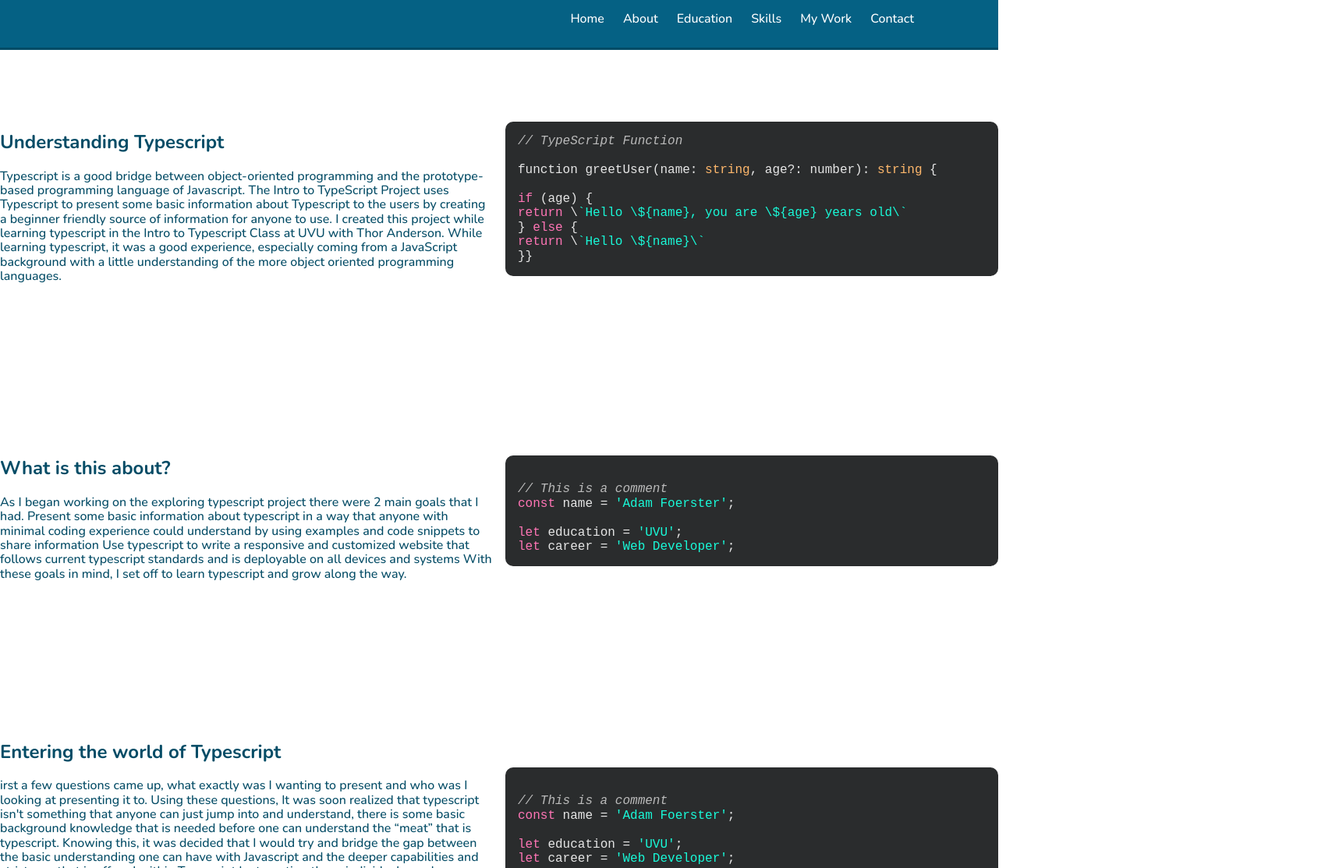
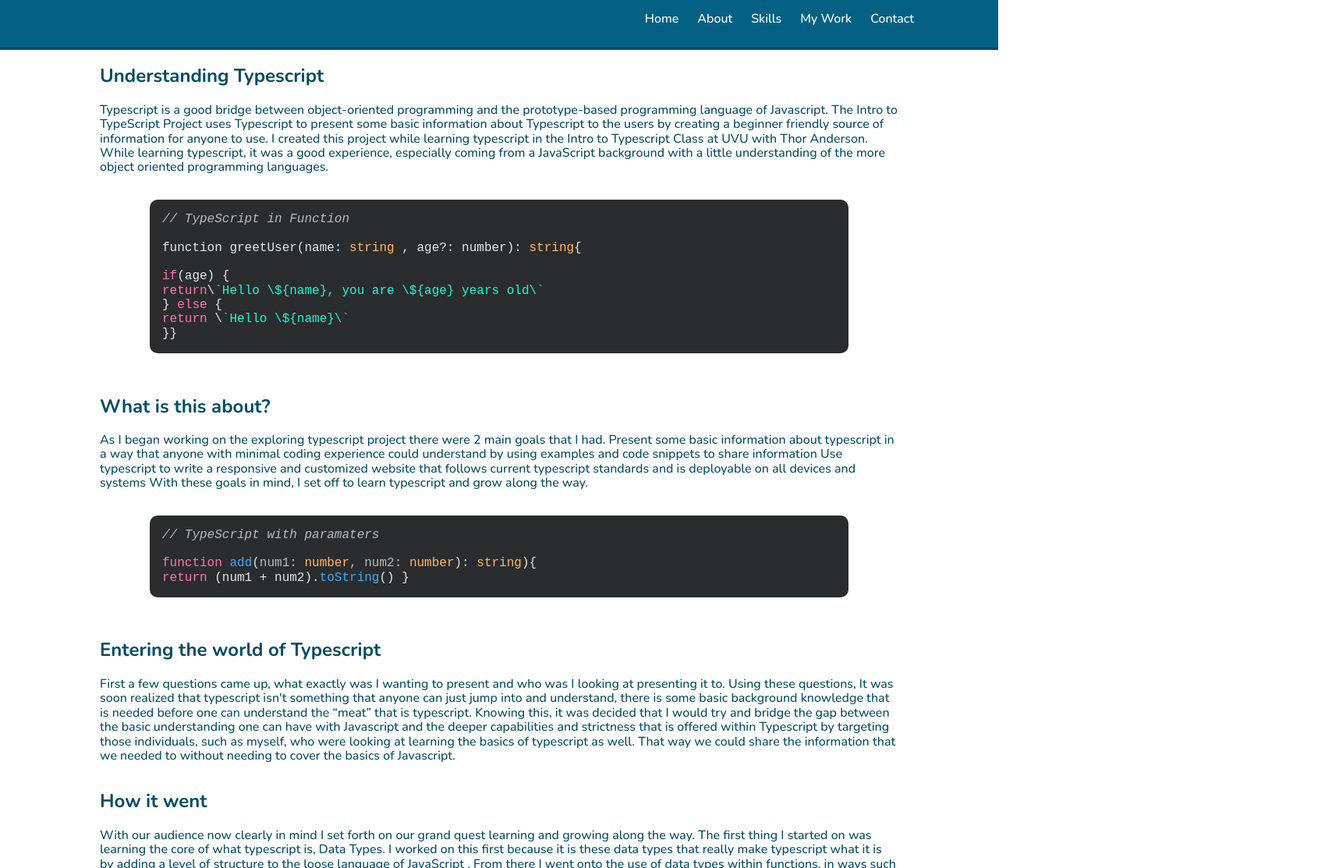
Before and after one commit to adam-foerster/portpholio, a website with bundled scripts: page caseStudies/typescript.html in a window 1280 px wide. Shown: the part 13-1126 px from the top of the page at 78% size, 1717 px wide, since content can reach past the window. Built offline with nearby package versions, Linux system fonts and the light colour scheme; files whose address does not match are found by name.

Commit message:
GOt the styling done for the home page, working on content and styling for case studies

```diff
--- a/caseStudies/typescript.html
+++ b/caseStudies/typescript.html
@@ -39,9 +39,6 @@
 						<a href="../index.html#two"><span>About</span></a>
 					</li>
 					<li>
-						<a href="../index.html#three"><span>Education</span></a>
-					</li>
-					<li>
 						<a href="../index.html#four"><span>Skills</span></a>
 					</li>
 					<li>
@@ -55,7 +52,7 @@
 		</div>
 
 		<div id="mainWrapper">
-			<main>
+			<main id="caseStudy">
 				<section class="overview caseStudy">
 					<div class="caseStudyText">
 						<h2>Understanding Typescript</h2>
@@ -72,17 +69,17 @@
 							programming languages.
 						</p>
 					</div>
+					<pre>
+						<code>// TypeScript in Function
 
-					<pre>
-						<code><span class="comment">// TypeScript Function</span>
-							<span></span>
-				<span class="keyword">function</span> <span class="function">greetUser</span>(<span class="variable">name</span>: <span class="type">string</span>, <span class="variable">age</span>?: <span class="type">number</span>): <span class="type">string</span> {
-				<span></span>
-				<span class="keyword">if</span> (<span class="variable">age</span>) {
-				<span class="keyword">return</span> \`Hello \${<span class="variable">name</span>}, you are \${<span class="variable">age</span>} years old\`
-				} <span class="keyword">else</span> {
-				<span class="keyword">return</span> \`Hello \${<span class="variable">name</span>}\`
-				}}</code>
+							function greetUser(name: string , age?: number): string{
+
+							if(age) {
+							return\`Hello \${name}, you are \${age} years old\`
+							} else {
+							return \`Hello \${name}\`
+							}}
+						</code>
 					</pre>
 				</section>
 
@@ -100,22 +97,22 @@
 							set off to learn typescript and grow along the way.
 						</p>
 					</div>
-					<pre>
-						<code>
-							<span class="comment">// This is a comment</span>
-							<span class="keyword">const</span> <span class="variable">name</span> = <span class="string">'Adam Foerster'</span>;
-							<span></span>
-							<span class="keyword">let</span> <span class="variable">education</span> = <span class="string">'UVU'</span>;
-							<span class="keyword">let</span> <span class="variable">career</span> = <span class="string">'Web Developer'</span>;
-						</code>
-					</pre>
 				</section>
 
 				<section class="audience caseStudy">
+					<pre>
+						<code>// TypeScript with paramaters
+
+							function add(num1: number, num2: number): string){
+							return (num1 + num2).toString()	}
+						</code>
+					</pre>
+
 					<div class="caseStudyText">
 						<h2>Entering the world of Typescript</h2>
+
 						<p>
-							irst a few questions came up, what exactly was I wanting to
+							First a few questions came up, what exactly was I wanting to
 							present and who was I looking at presenting it to. Using these
 							questions, It was soon realized that typescript isn't something
 							that anyone can just jump into and understand, there is some basic
@@ -130,15 +127,6 @@
 							of Javascript.
 						</p>
 					</div>
-					<pre>
-						<code>
-							<span class="comment">// This is a comment</span>
-							<span class="keyword">const</span> <span class="variable">name</span> = <span class="string">'Adam Foerster'</span>;
-							<span></span>
-							<span class="keyword">let</span> <span class="variable">education</span> = <span class="string">'UVU'</span>;
-							<span class="keyword">let</span> <span class="variable">career</span> = <span class="string">'Web Developer'</span>;
-						</code>
-					</pre>
 				</section>
 
 				<section class="process caseStudy">
@@ -186,11 +174,7 @@
 					</div>
 					<pre>
 						<code>
-							<span class="comment">// This is a comment</span>
-							<span class="keyword">const</span> <span class="variable">name</span> = <span class="string">'Adam Foerster'</span>;
-							<span></span>
-							<span class="keyword">let</span> <span class="variable">education</span> = <span class="string">'UVU'</span>;
-							<span class="keyword">let</span> <span class="variable">career</span> = <span class="string">'Web Developer'</span>;
+
 						</code>
 					</pre>
 				</section>
@@ -214,7 +198,7 @@
 					<picture>
 						<source srcset="../images/typeScriptLanding.avif" />
 						<source srcset="../images/typeScriptLanding.webp" />
-						<img src="../images/typeScriptLanding.jpg" />
+						<img src="../images/typeScriptLanding.jpg" width="100%" />
 					</picture>
 				</section>
 
--- a/scss/_small.scss
+++ b/scss/_small.scss
@@ -75,14 +75,6 @@ div#mainWrapper {
 		margin-bottom: 1rem;
 		max-width: 1000px;
 	}
-
-	section.caseStudy {
-		min-height: 50vh;
-		display: grid;
-		grid-template-columns: 1fr 1fr;
-		grid-template-rows: 1fr;
-		gap: 1rem;
-	}
 }
 
 section#one {
@@ -145,7 +137,7 @@ section#four {
 		align-items: center;
 		text-align: center;
 		grid-template-columns: repeat(auto-fill, minmax(100px, 1fr));
-		gap: 0.5rem;
+		gap: 2rem;
 		li {
 			list-style: none;
 			display: flex;
@@ -272,8 +264,19 @@ section#six {
 
 //case study
 
-section.caseStudy.nextTime .caseStudyText {
-	column-span: all;
+#caseStudy {
+	width: 80%;
+}
+
+section.caseStudy {
+	display: flex;
+	flex-direction: column;
+	width: auto !important;
+	justify-content: center;
+
+	pre {
+		width: 70vw;
+	}
 }
 
 // FOOTER
```
Also changed, not shown: css/styles.css, css/styles.min.css.
